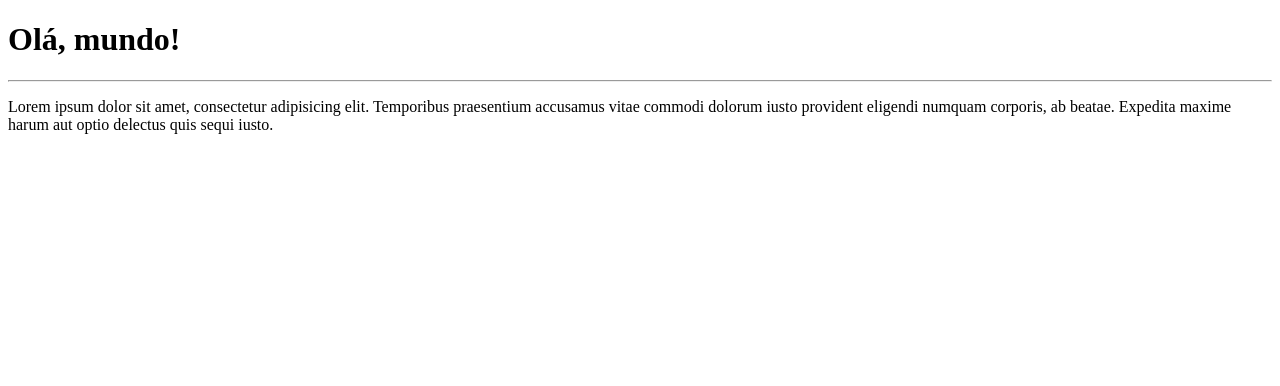
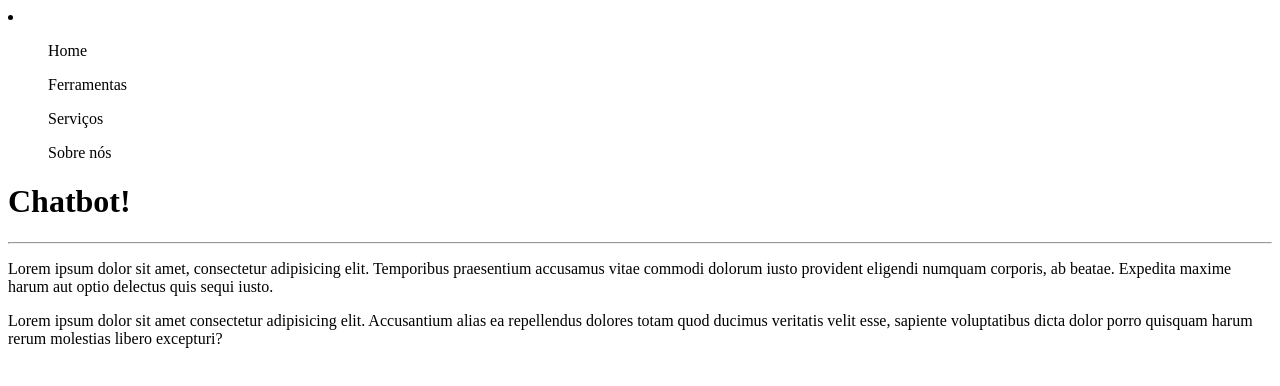
Before and after one commit to edilsonedyy/Hello-Word, a plain HTML site: page site-inicial/index.html in a window 1280 px wide. Drawn offline with Linux system fonts and the light colour scheme.

Commit message:
alteração para menu dinamico

```diff
--- a/site-inicial/index.html
+++ b/site-inicial/index.html
@@ -6,8 +6,18 @@
     <title>Document</title>
 </head>
 <body>
-    <h1>Olá, mundo!</h1>
+    <nav class="menu-desktop">
+        <li>
+            <ul>Home</ul>
+            <ul>Ferramentas</ul>
+            <ul>Serviços</ul>
+            <ul>Sobre nós</ul>
+        </li>
+    </nav>
+    <h1>Chatbot!</h1>
     <hr>
     <p>Lorem ipsum dolor sit amet, consectetur adipisicing elit. Temporibus praesentium accusamus vitae commodi dolorum iusto provident eligendi numquam corporis, ab beatae. Expedita maxime harum aut optio delectus quis sequi iusto.</p>
+
+    <p>Lorem ipsum dolor sit amet consectetur adipisicing elit. Accusantium alias ea repellendus dolores totam quod ducimus veritatis velit esse, sapiente voluptatibus dicta dolor porro quisquam harum rerum molestias libero excepturi?</p>
 </body>
 </html>
```
